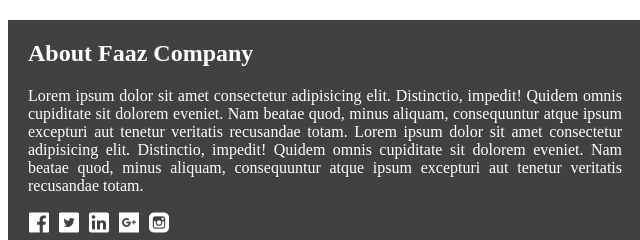
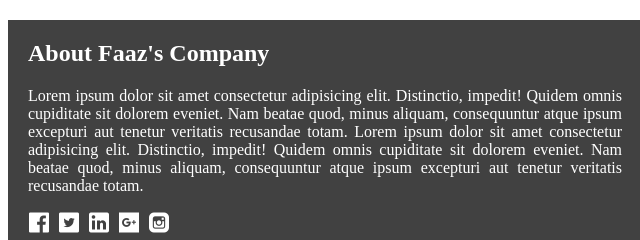
Before and after one commit to Muhammad-Shahid/Web-designing, a plain HTML site: page task8/index.html in a window 1280 px wide. Shown: the top 240 px of the page, 0-640 px from the left. Drawn offline with Linux system fonts and the light colour scheme.

Commit message:
task8 edited

```diff
--- a/task8/index.html
+++ b/task8/index.html
@@ -17,7 +17,7 @@
         <div id="div1">
 
             <h2>
-                About Faaz Company
+                About Faaz's Company
             </h2>
 
             <p>
```
